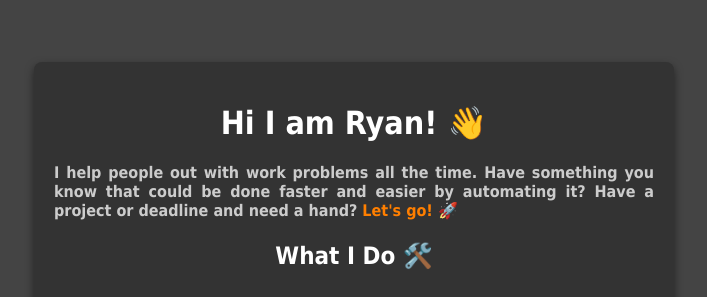
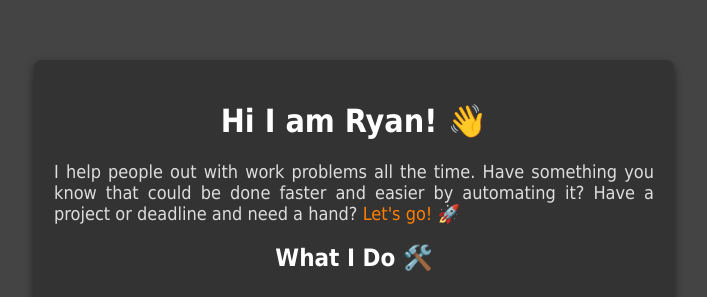
Before and after one commit to rawrxiv/rawrxiv.github.io, a plain HTML site: page index.html in a window 1280 px wide. Shown: the part 116-413 px from the top of the page, without its empty margins (286-993 px from the left). Drawn offline with Linux system fonts and the light colour scheme.

Commit message:
font fixes

```diff
--- a/index.html
+++ b/index.html
@@ -30,9 +30,6 @@
         h1, h2{
             color: #fff;
         }
-        h4{
-            text-align: justify;
-        }
         p {
             color: #ddd;
             margin: 20px 0;
@@ -53,7 +50,7 @@
         }
         .icon {
             vertical-align: middle;
-            font-size: 32px; /* Adjust size as needed */
+            font-size: 32px;
         }
 
         /* Responsive adjustments */
@@ -86,12 +83,16 @@
             flex: 1 1 38%;
             margin-bottom: 10px;
         }
+        .blurb {
+            text-align: justify;
+	    font-size: 18px;
+        }
     </style>
 </head>
 <body>
     <div class="container">
         <h1>Hi I am Ryan! 👋</h1>
-        <h4>I help people out with work problems all the time. Have something you know that could be done faster and easier by automating it? Have a project or deadline and need a hand? <a href="https://www.linkedin.com/in/ryanmgagne/" target="_blank">Let's go!</a> 🚀</h4>
+        <p class="blurb">I help people out with work problems all the time. Have something you know that could be done faster and easier by automating it? Have a project or deadline and need a hand? <a href="https://www.linkedin.com/in/ryanmgagne/" target="_blank">Let's go!</a> 🚀</p>
         <h2>What I Do 🛠️</h2>
         <div class="services">
             <div class="service-item">🐍 python programming</div>
```
